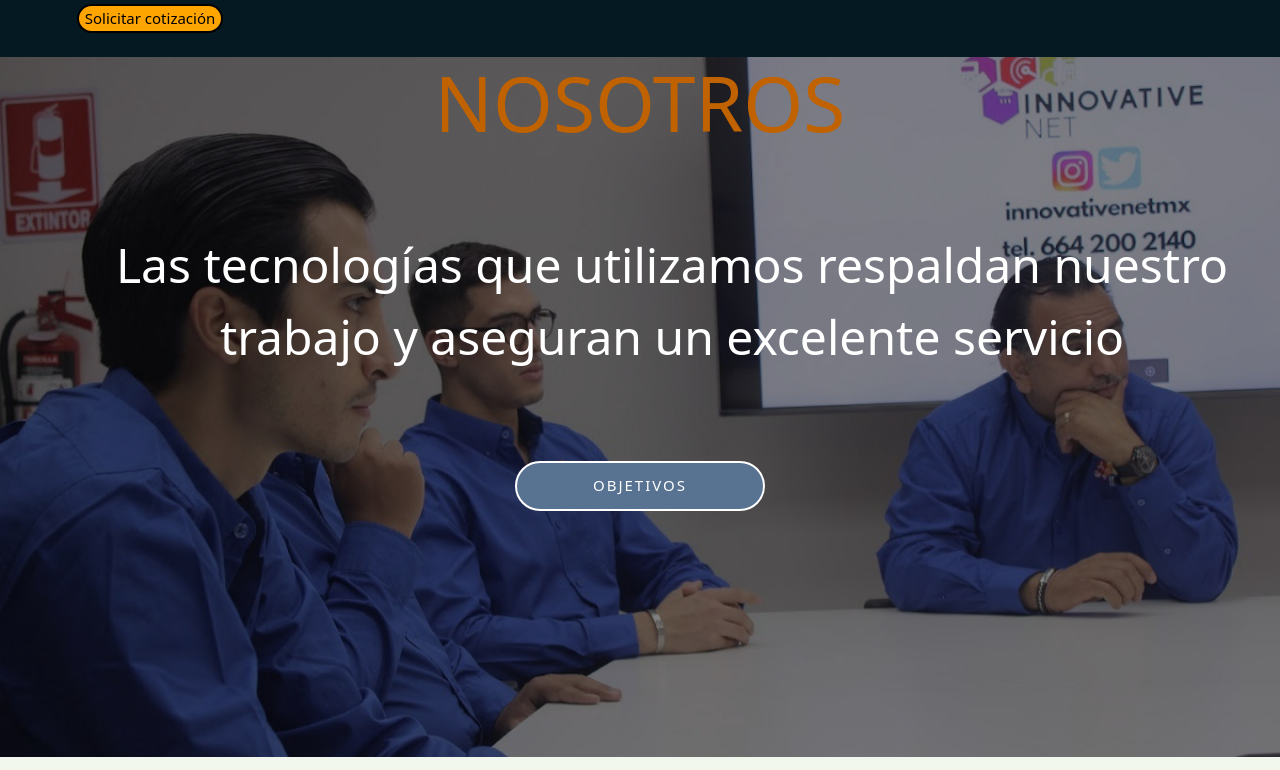
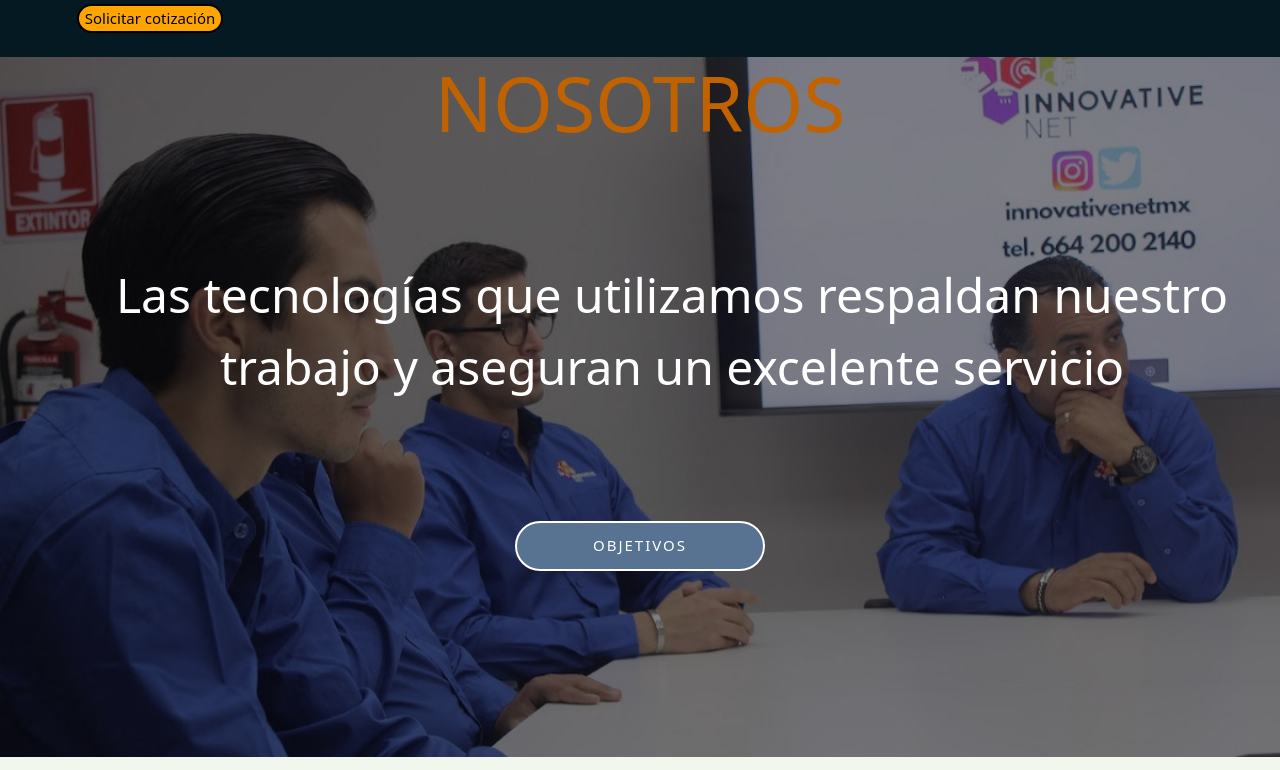
Before and after one commit to Innovative-net-mx/innovative-Webpage, a Django app: page / in a window 1280 px wide. Shown: the part 2435-3205 px from the top of the page. Run offline with Django 3.2, Linux system fonts and the light colour scheme; some libraries are stand-ins or nearby versions.

Commit message:
padding_texto-nosotros

```diff
--- a/homepage/static/css/estilo.css
+++ b/homepage/static/css/estilo.css
@@ -301,6 +301,7 @@
  .pnos {
      font-size: 300%;
      text-align: center;
+     padding: 30px;
  }
 
  .hnos {
--- a/homepage/templates/homepage/home_ruben.html
+++ b/homepage/templates/homepage/home_ruben.html
@@ -7,9 +7,6 @@
     <div class="texto">INNOVATIVE- <br>NET</div>
 
     <P> Ofrecemos soluciones de ingeniería de altos estándares tecnológicos,<br> con tiempos de entrega excepcionales, calidad y vanguardia tecnológica</P>
-
-
-
 
 <a href="{% url "contacto" %}">
     <button class="btnini">
@@ -52,6 +49,8 @@
 
   </section>
 <div class="divseparador"></div>
+
+
 
 <div class="det_ser">
 
```
